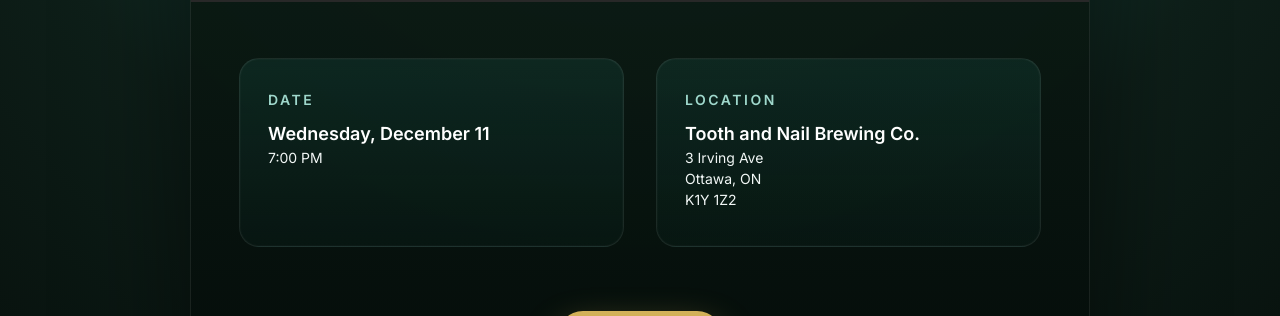
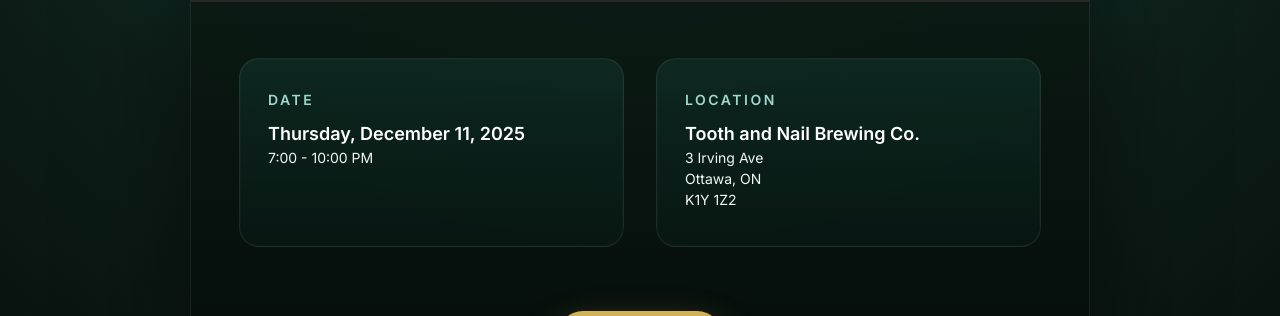
Before and after one commit to iamkevb/iamkevb.github.io, a Jekyll site: the page built from index.markdown, in a window 1280 px wide. Shown: the part 369-685 px from the top of the page. Built offline with Jekyll 4.4.1, drawn with Linux system fonts in a browser that asks for light colours; grey boxes are pictures that could not be loaded.

Commit message:
fixed date

```diff
--- a/_layouts/home.html
+++ b/_layouts/home.html
@@ -199,8 +199,8 @@
     <section class="details">
       <div class="card">
         <h3>Date</h3>
-        <p><strong>Wednesday, December 11</strong></p>
-        <p>7:00 PM</p>
+        <p><strong>Thursday, December 11, 2025</strong></p>
+        <p>7:00 - 10:00 PM</p>
       </div>
 
       <div class="card">
```
